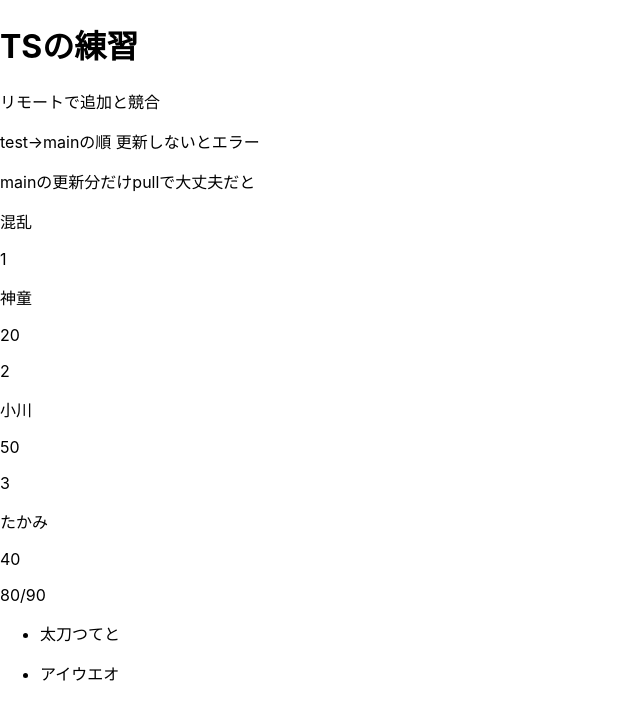
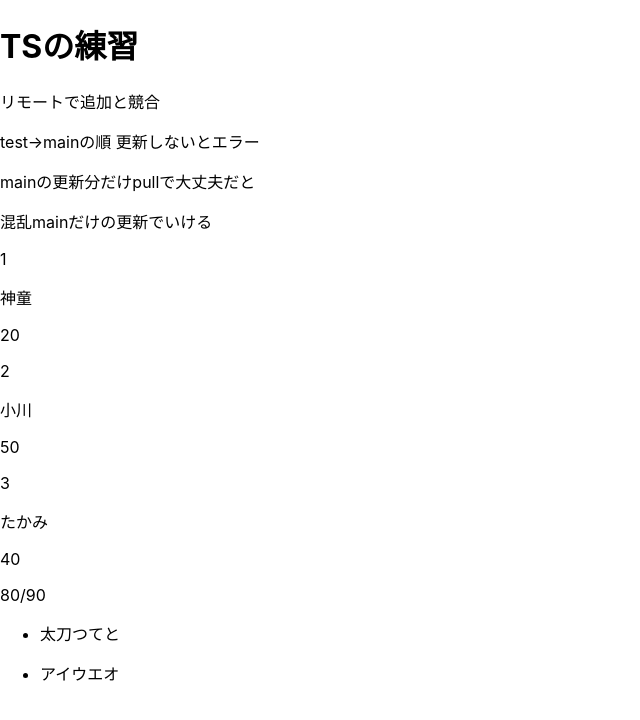
Before and after one commit to shuntaseed/gitpractice, a Next.js app: page / in a window 1280 px wide. Shown: the top 720 px of the page, without its empty margins (0-640 px from the left). Built offline with nearby package versions, Linux system fonts and the light colour scheme.

Commit message:
混乱main

```diff
--- a/pages/index.tsx
+++ b/pages/index.tsx
@@ -32,7 +32,7 @@ return(
   <p><p>リモートで追加と競合</p></p>
   <p>test→mainの順 更新しないとエラー</p>
   <p>mainの更新分だけpullで大丈夫だと</p>
-  <p>混乱 </p>
+  <p>混乱mainだけの更新でいける </p>
   {state.map(e=>(
     <div>
     {/* <p>{e.id}</p>
```
